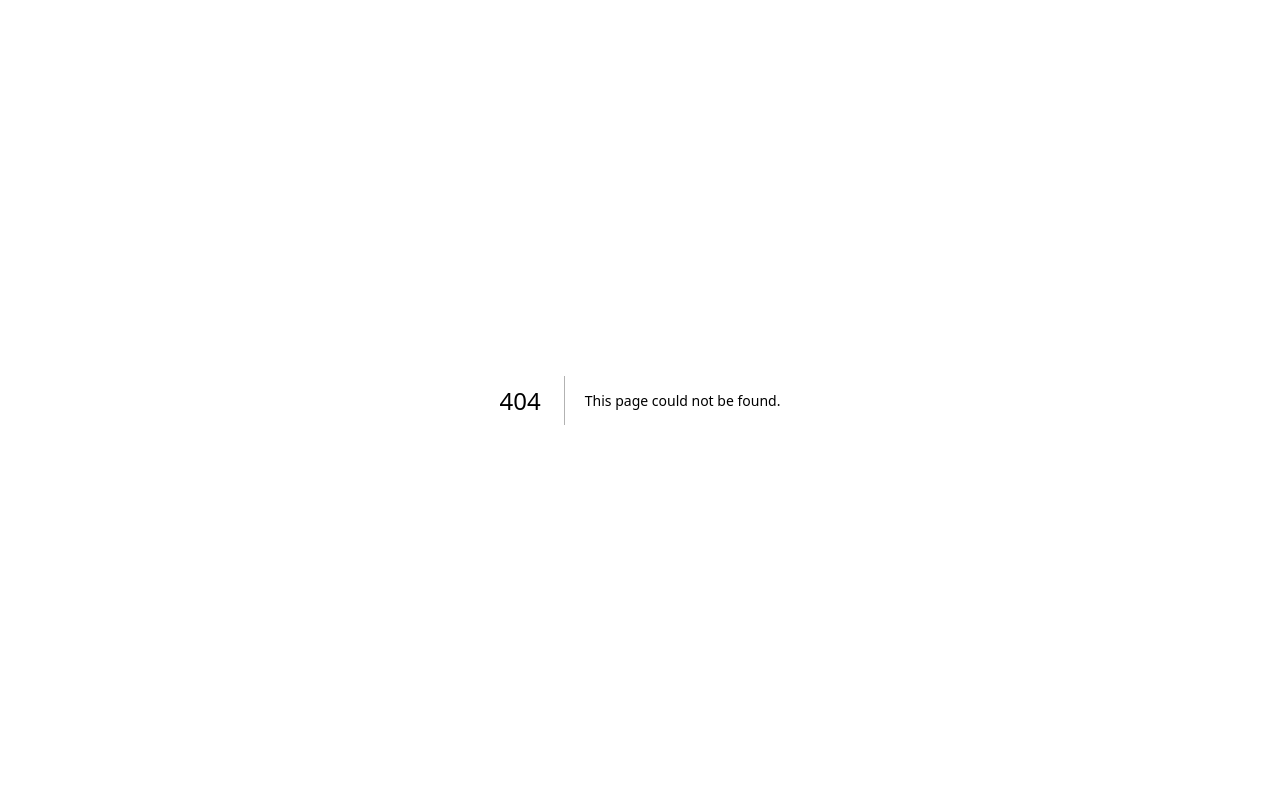
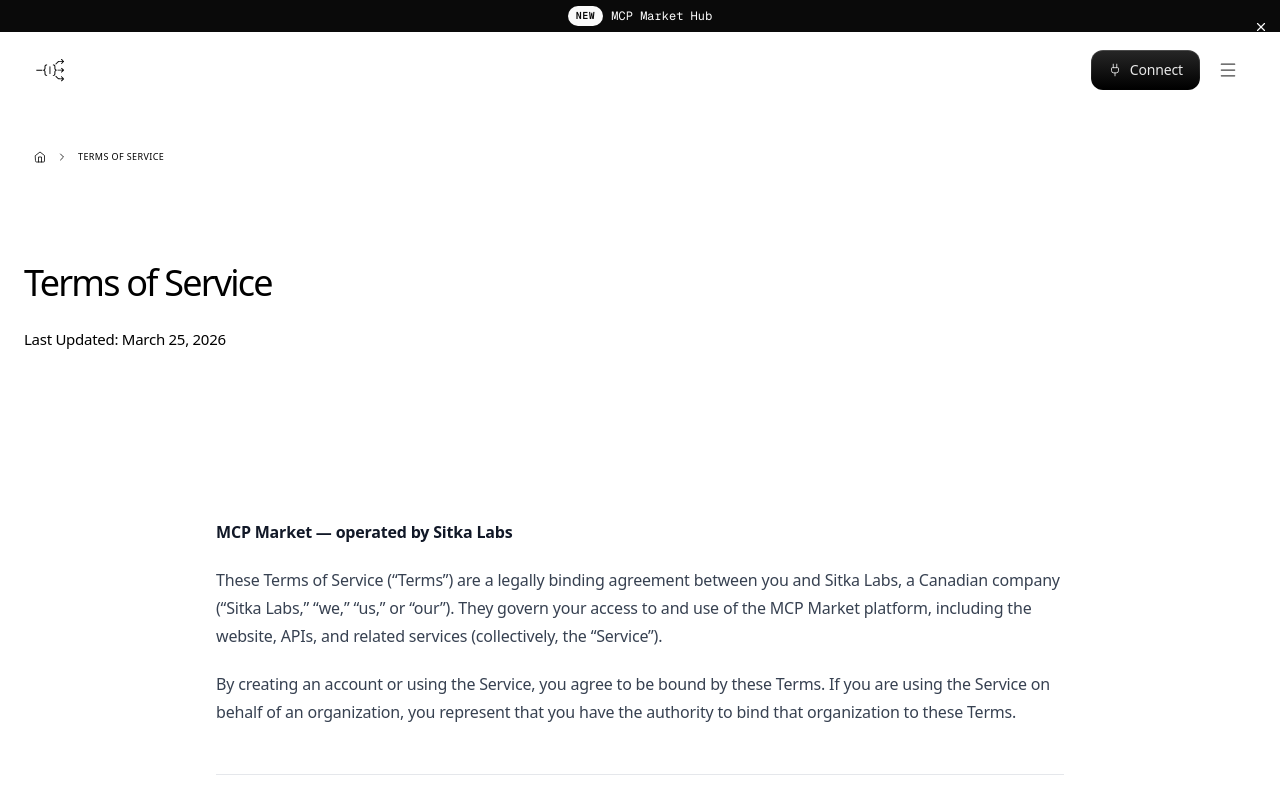
Before and after one commit to ttncode/marketplace-ui, a Next.js app: page /terms in a window 1280 px wide. Before the commit this address had no page. Shown: the top 800 px of the page. Built offline with nearby package versions, Linux system fonts and the light colour scheme.

Commit message:
feat(legal): add route for the terms of service (#84)
Serve the terms of service.

```diff
--- /dev/null
+++ b/src/app/(site)/terms/page.tsx
@@ -0,0 +1,17 @@
+import type { Metadata } from "next";
+import { LegalPage } from "@/components/sites/mcpmarket-com-1a9fdbee/privacy-0ece7f7c/LegalPage";
+import { TermsContent } from "@/components/sites/mcpmarket-com-1a9fdbee/terms-2dda5c6b/TermsContent";
+
+export const metadata: Metadata = {
+  title: "Terms of Service | MCP Market",
+  description:
+    "Terms of Service for MCP Market, operated by Sitka Labs. Read the terms governing your use of the MCP Market platform.",
+};
+
+export default function TermsPage() {
+  return (
+    <LegalPage title="Terms of Service" lastUpdated="March 25, 2026">
+      <TermsContent />
+    </LegalPage>
+  );
+}
```
